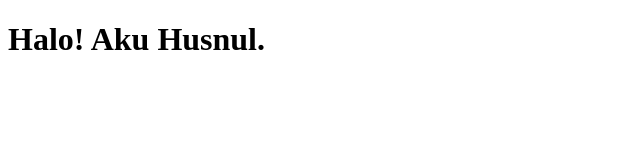
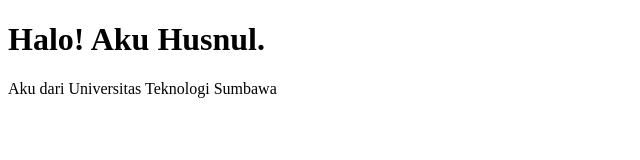
Before and after one commit to husnul-bit/Baru, a plain HTML site: page index.html in a window 1280 px wide. Shown: the whole page, without its empty margins (0-640 px from the left). Drawn offline with Linux system fonts and the light colour scheme.

Commit message:
Update index.html

```diff
--- a/index.html
+++ b/index.html
@@ -7,5 +7,6 @@
 </head>
 <body>
     <h1>Halo! Aku Husnul.</h1>
+    <p>Aku dari Universitas Teknologi Sumbawa</p>
 </body>
 </html>
```
